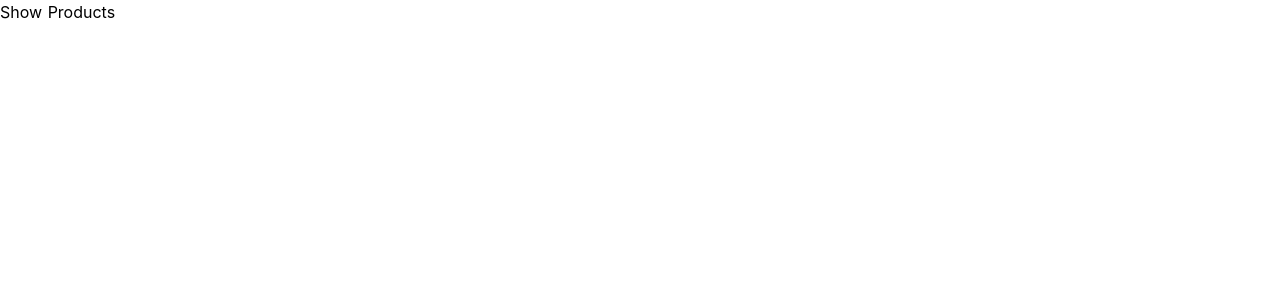
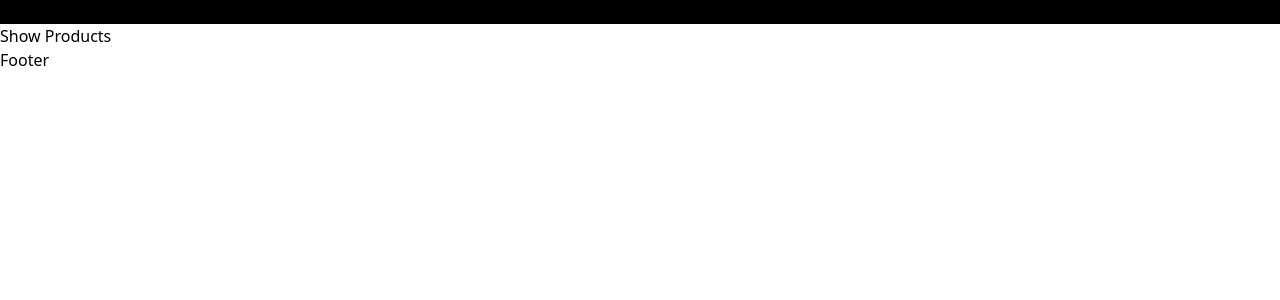
Before and after one commit to enthusiastdev121/woocommerce, a Nuxt app: page / in a window 1280 px wide. Shown: the top 300 px of the page. Built offline with nearby package versions, Linux system fonts and the light colour scheme.

Commit message:
Add layout components
Added navbar, header and footer

```diff
--- /dev/null
+++ b/components/Footer/Footer.vue
@@ -0,0 +1,11 @@
+<template>
+  <div>Footer</div>
+</template>
+
+<script>
+export default {
+  name: 'Footer',
+}
+</script>
+
+<style></style>
--- /dev/null
+++ b/components/Header/Navbar.vue
@@ -0,0 +1,15 @@
+<template>
+  <div>
+    <header>
+      <div class="bg-black">Navbar</div>
+    </header>
+  </div>
+</template>
+
+<script>
+export default {
+  name: 'Navbar',
+}
+</script>
+
+<style></style>
--- /dev/null
+++ b/layouts/Layout.vue
@@ -0,0 +1,15 @@
+<template>
+  <div>
+    <Navbar />
+    <Nuxt />
+    <Footer />
+  </div>
+</template>
+
+<script>
+export default {
+  name: 'Layout',
+}
+</script>
+
+<style></style>
--- a/layouts/default.vue
+++ /dev/null
@@ -1,55 +0,0 @@
-<template>
-  <div>
-    <Nuxt />
-  </div>
-</template>
-
-<style>
-html {
-  font-family: 'Source Sans Pro', -apple-system, BlinkMacSystemFont, 'Segoe UI',
-    Roboto, 'Helvetica Neue', Arial, sans-serif;
-  font-size: 16px;
-  word-spacing: 1px;
-  -ms-text-size-adjust: 100%;
-  -webkit-text-size-adjust: 100%;
-  -moz-osx-font-smoothing: grayscale;
-  -webkit-font-smoothing: antialiased;
-  box-sizing: border-box;
-}
-
-*,
-*::before,
-*::after {
-  box-sizing: border-box;
-  margin: 0;
-}
-
-.button--green {
-  display: inline-block;
-  border-radius: 4px;
-  border: 1px solid #3b8070;
-  color: #3b8070;
-  text-decoration: none;
-  padding: 10px 30px;
-}
-
-.button--green:hover {
-  color: #fff;
-  background-color: #3b8070;
-}
-
-.button--grey {
-  display: inline-block;
-  border-radius: 4px;
-  border: 1px solid #35495e;
-  color: #35495e;
-  text-decoration: none;
-  padding: 10px 30px;
-  margin-left: 15px;
-}
-
-.button--grey:hover {
-  color: #fff;
-  background-color: #35495e;
-}
-</style>
--- a/pages/index.vue
+++ b/pages/index.vue
@@ -28,6 +28,7 @@
 import FETCH_ALL_PRODUCTS_QUERY from '@/apollo/queries/FETCH_ALL_PRODUCTS_QUERY.gql'
 
 export default {
+  layout: 'Layout',
   apollo: {
     products: {
       prefetch: true,
```
